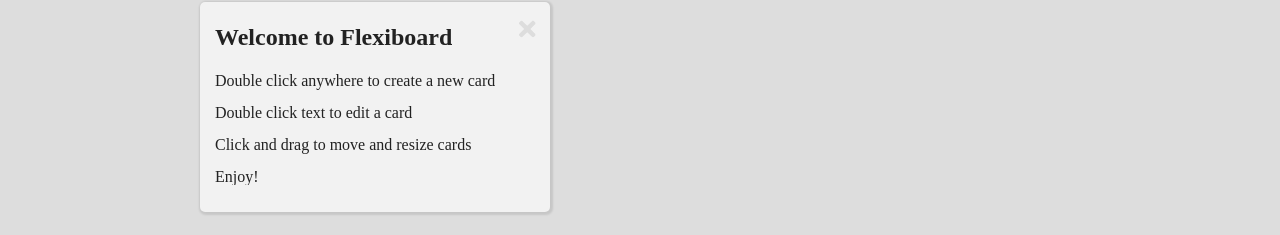
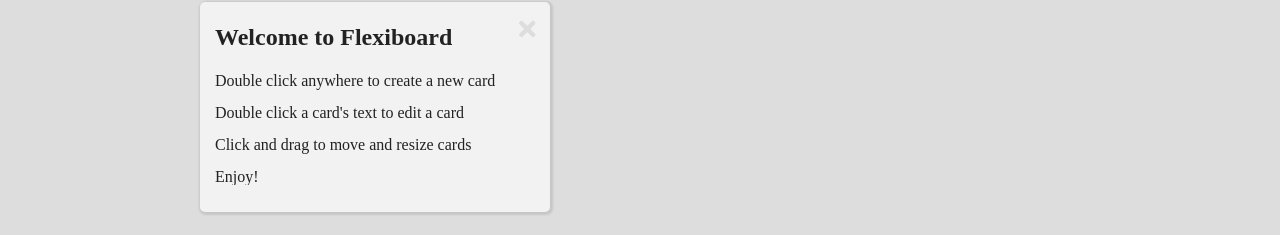
Before and after one commit to dproc96/flexiboard, a React (Create React App) app: page / in a window 1280 px wide. Shown: the part 198-433 px from the top of the page. Built offline with nearby package versions, Linux system fonts and the light colour scheme.

Commit message:
Minor text change and visual fix

```diff
--- a/src/components/Card.js
+++ b/src/components/Card.js
@@ -91,8 +91,10 @@
                 {elements.title}
                 {elements.body}
 
-                {props.editing && <FontAwesomeIcon onClick={props.confirmHandler} className="button" icon={faCheckCircle} />}
-                {props.editing && <FontAwesomeIcon onClick={props.discardHandler} className="button" icon={faTimesCircle} />}
+                {props.editing && <div style={{display: "block"}}>
+                    <FontAwesomeIcon onClick={props.confirmHandler} className="button" icon={faCheckCircle} />
+                    <FontAwesomeIcon onClick={props.discardHandler} className="button" icon={faTimesCircle} />
+                </div>}
             </div>
         </StyledCard>
     );
--- a/src/components/CardContainer.js
+++ b/src/components/CardContainer.js
@@ -57,7 +57,7 @@
                     width: 320,
                     height: 180,
                     title: "Welcome to Flexiboard",
-                    body: "Double click anywhere to create a new card\n\nDouble click text to edit a card\n\nClick and drag to move and resize cards\n\nEnjoy!",
+                    body: "Double click anywhere to create a new card\n\nDouble click a card's text to edit a card\n\nClick and drag to move and resize cards\n\nEnjoy!",
                     editing: false,
                     initial: null
                 },
```
